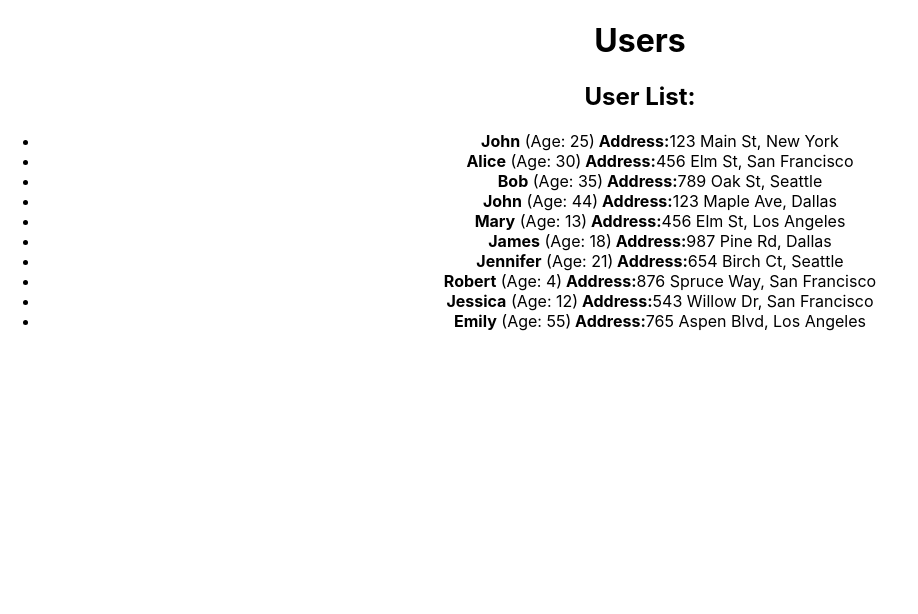
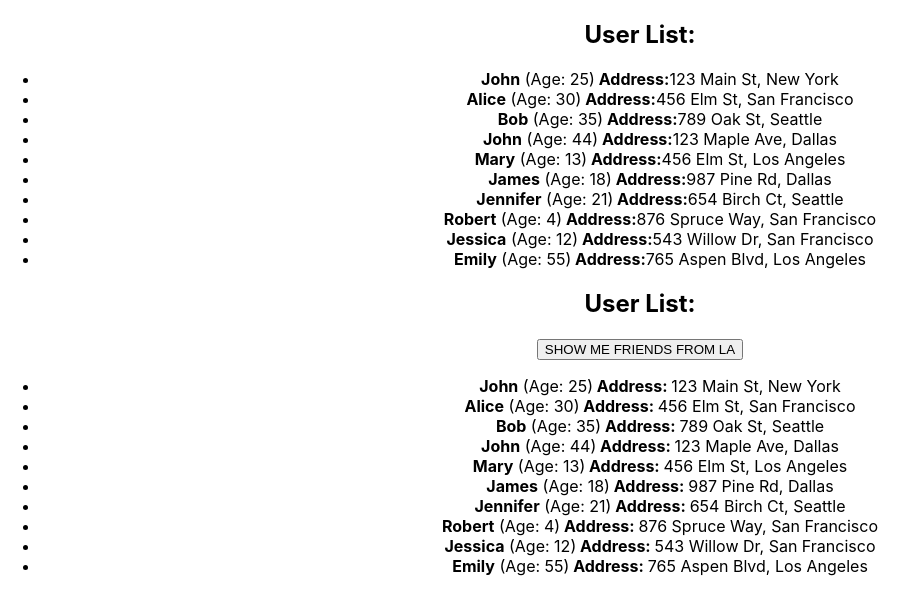
Before and after one commit to Odinokun/ignat-hw, a React (Create React App) app: page / in a window 1280 px wide. Shown: the top 614 px of the page, without its empty margins (0-918 px from the left). Built offline with nearby package versions, Linux system fonts and the light colour scheme.

Commit message:
feat: homework#2 - completed

```diff
--- a/src/App.tsx
+++ b/src/App.tsx
@@ -1,6 +1,6 @@
 import './App.css';
 import { HW1 } from './HW/1/HW1';
-// import { HW2 } from './HW/2/HW2';
+import { HW2 } from './HW/2/HW2';
 // import { HW3 } from './HW/3/HW3';
 // import { HW4 } from './HW/4/HW4';
 
@@ -8,7 +8,7 @@
   return (
     <div className='App'>
       <HW1 />
-      {/*<HW2 />*/}
+      <HW2 />
       {/*<HW3 />*/}
       {/*<HW4 />*/}
     </div>
--- a/src/HW/1/HW1.tsx
+++ b/src/HW/1/HW1.tsx
@@ -66,7 +66,6 @@
 
   return (
     <div id={'hw01'}>
-      <h1>Users</h1>
       <UserList users={users} />
     </div>
   );
--- a/src/HW/2/CurrentUser.tsx
+++ b/src/HW/2/CurrentUser.tsx
@@ -1,13 +1,14 @@
 import { UserType } from './HW2';
 
 type CurrentUserPropsType = {
-  user: any // пропиши типизацию
+  user: UserType;
 };
 
 export const CurrentUser = (props: CurrentUserPropsType) => {
   return (
     <li key={props.user.id} id={`hw02-user-${props.user.id}`}>
-      <strong>{props.user.name}</strong> (Age: {props.user.age})<strong> Address: </strong>
+      <strong>{props.user.name}</strong> (Age: {props.user.age})
+      <strong> Address: </strong>
       {props.user.address.street}, {props.user.address.city}
     </li>
   );
--- a/src/HW/2/HW2.tsx
+++ b/src/HW/2/HW2.tsx
@@ -10,44 +10,85 @@
   id: number;
   name: string;
   age: number;
-  address: any; // пропиши типизацию
+  address: AddressType;
 };
 
 export type UsersObjectType = {
-  myFriends: any; // пропиши типизацию
+  myFriends: UserType[];
 };
 
 export const HW2 = () => {
-
-  // 1️⃣ Раскомментируйте JSX (UserList2.tsx) и вы увидите,
-  // что приложение начнет гореть красным и ругаться 😡
-  // 2️⃣ Ваша задача: ❗ПОЧИНИТЬ ПРОЕКТ❗
-  // - прописать типизацию, где необходимо
-  // - починить все, что горит красным
-  // - дописать функциональность (где указано комментариями)
-  // - приложение должно компилироваться и запускаться в браузере
-
-  // ❗ Массив с данными не трогаем!
-
   const users = {
-    myFriends:[
-      { id: 1, name: 'John', age: 25, address: { street: '123 Main St', city: 'New York' } },
-      { id: 2, name: 'Alice', age: 30, address: { street: '456 Elm St', city: 'San Francisco' } },
-      { id: 3, name: 'Bob', age: 35, address: { street: '789 Oak St', city: 'Seattle' } },
-      { id: 4, name: 'John', age: 44, address: { street: '123 Maple Ave', city: 'Dallas' } },
-      { id: 5, name: 'Mary', age: 13, address: { street: '456 Elm St', city: 'Los Angeles' } },
-      { id: 6, name: 'James', age: 18, address: { street: '987 Pine Rd', city: 'Dallas' } },
-      { id: 7, name: 'Jennifer', age: 21, address: { street: '654 Birch Ct', city: 'Seattle' } },
-      { id: 8, name: 'Robert', age: 4, address: { street: '876 Spruce Way', city: 'San Francisco' } },
-      { id: 9, name: 'Jessica', age: 12, address: { street: '543 Willow Dr', city: 'San Francisco' } },
-      { id: 10, name: 'Emily', age: 55, address: { street: '765 Aspen Blvd', city: 'Los Angeles' } },
-    ]
-  }
+    myFriends: [
+      {
+        id: 1,
+        name: 'John',
+        age: 25,
+        address: { street: '123 Main St', city: 'New York' },
+      },
+      {
+        id: 2,
+        name: 'Alice',
+        age: 30,
+        address: { street: '456 Elm St', city: 'San Francisco' },
+      },
+      {
+        id: 3,
+        name: 'Bob',
+        age: 35,
+        address: { street: '789 Oak St', city: 'Seattle' },
+      },
+      {
+        id: 4,
+        name: 'John',
+        age: 44,
+        address: { street: '123 Maple Ave', city: 'Dallas' },
+      },
+      {
+        id: 5,
+        name: 'Mary',
+        age: 13,
+        address: { street: '456 Elm St', city: 'Los Angeles' },
+      },
+      {
+        id: 6,
+        name: 'James',
+        age: 18,
+        address: { street: '987 Pine Rd', city: 'Dallas' },
+      },
+      {
+        id: 7,
+        name: 'Jennifer',
+        age: 21,
+        address: { street: '654 Birch Ct', city: 'Seattle' },
+      },
+      {
+        id: 8,
+        name: 'Robert',
+        age: 4,
+        address: { street: '876 Spruce Way', city: 'San Francisco' },
+      },
+      {
+        id: 9,
+        name: 'Jessica',
+        age: 12,
+        address: { street: '543 Willow Dr', city: 'San Francisco' },
+      },
+      {
+        id: 10,
+        name: 'Emily',
+        age: 55,
+        address: { street: '765 Aspen Blvd', city: 'Los Angeles' },
+      },
+    ],
+  };
 
   let [currentUsers, setCurrentUsers] = useState<UsersObjectType>(users);
 
   const filterUsers = () => {
-    const filteredUsers = 'НУЖНО ПРОФИЛЬТРОВАТЬ ДРУЗЕЙ. ОСТАВЛЯЕМ ТОЛЬКО ТЕХ, КОТОРЫЕ ЖИВУТ В ГОРОДЕ LOS ANGELES';
+    const filteredUsers = currentUsers.myFriends.filter(
+      user => user.address.city === 'Los Angeles'
+    );
     setCurrentUsers({ myFriends: filteredUsers });
   };
 
--- a/src/HW/2/UserList2.tsx
+++ b/src/HW/2/UserList2.tsx
@@ -1,23 +1,25 @@
-import {CurrentUser} from './CurrentUser';
-import {UsersObjectType} from './HW2';
+import { CurrentUser } from './CurrentUser';
+import { UsersObjectType } from './HW2';
 
 type UserList2PropsType = {
-	users: any // пропиши типизацию
-	filterUsers: any // пропиши типизацию
+  users: UsersObjectType;
+  filterUsers: () => void;
 };
 
 export const UserList2 = (props: UserList2PropsType) => {
-	return (
-		<div id={'hw02-users'}>
-			<h2>User List:</h2>
+  return (
+    <div id={'hw02-users'}>
+      <h2>User List:</h2>
 
-			{/*<button id={'hw02-filter-button'} onClick={() => props.filterUsers}>SHOW ME FRIENDS FROM LA</button>*/}
+      <button id={'hw02-filter-button'} onClick={props.filterUsers}>
+        SHOW ME FRIENDS FROM LA
+      </button>
 
-			{/*<ul>*/}
-			{/*  {props.users.myFriends.map((user) => (*/}
-			{/*    <ВЫЗЫВАЕМ КОМПОНЕНТУ CurrentUser />*/}
-			{/*  ))}*/}
-			{/*</ul>*/}
-		</div>
-	);
+      <ul>
+        {props.users.myFriends.map(user => (
+          <CurrentUser user={user} />
+        ))}
+      </ul>
+    </div>
+  );
 };
```
